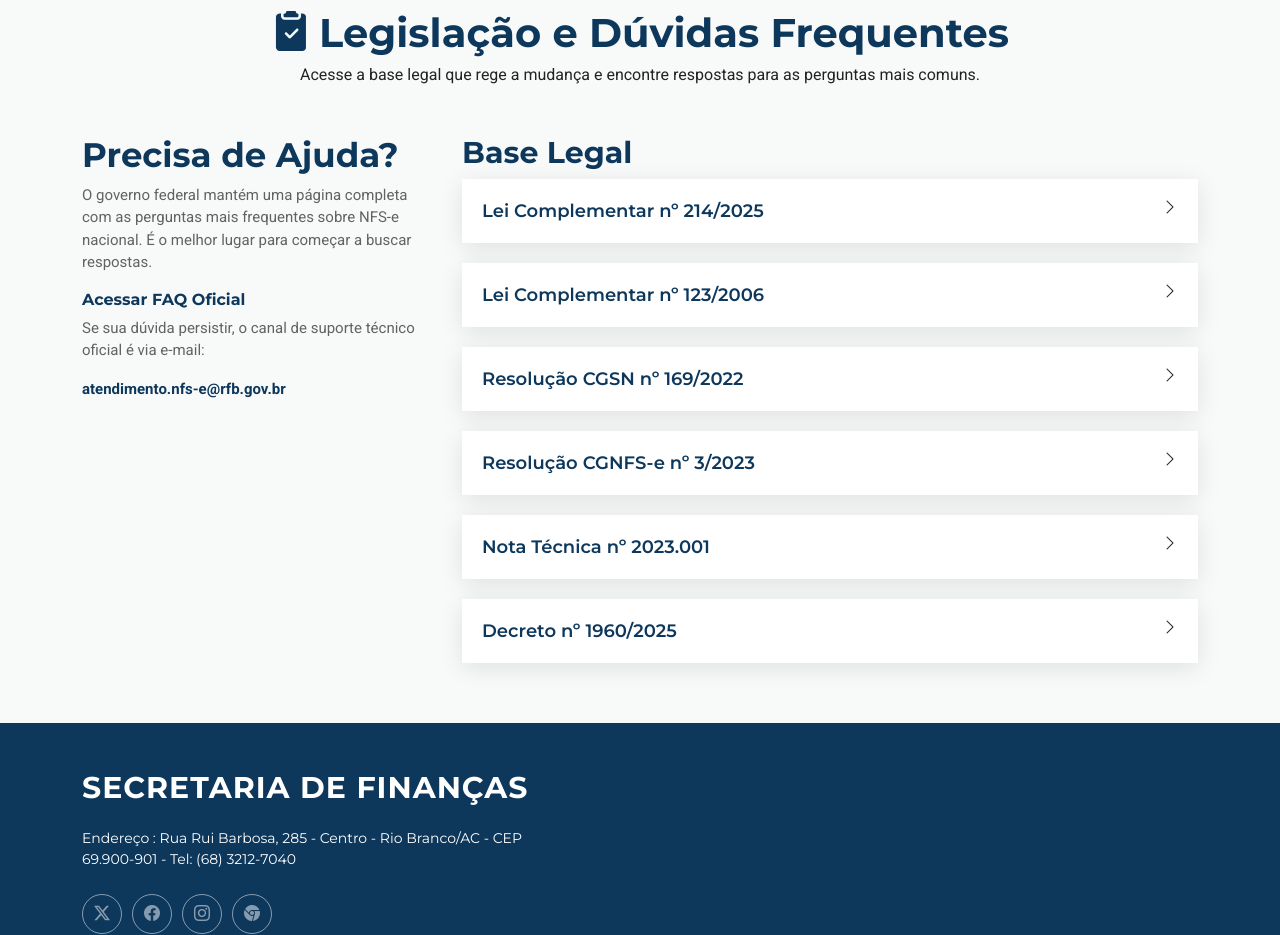
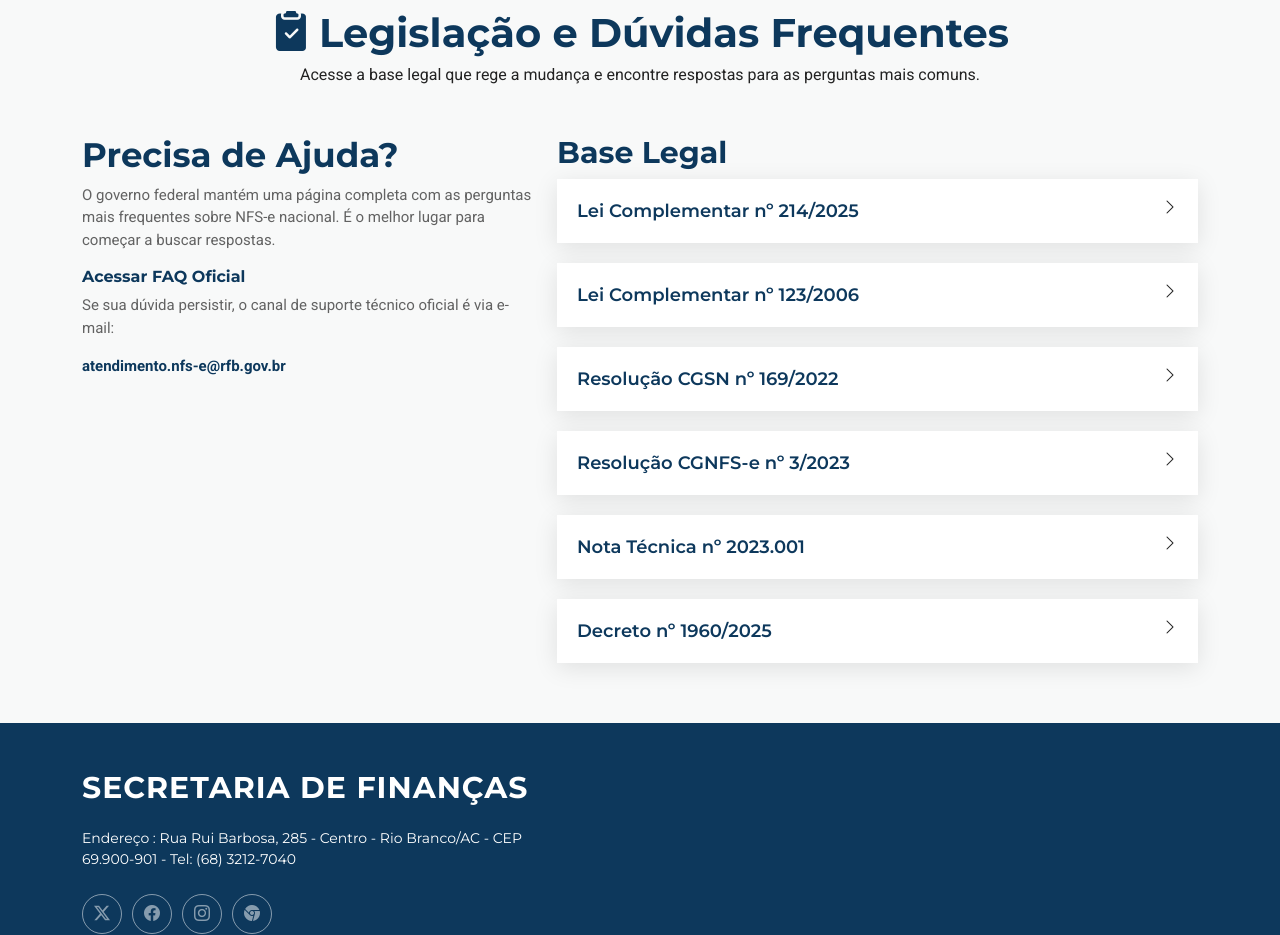
Before and after one commit to aluiziocatao/notanacional, a plain HTML site: page index.html in a window 1280 px wide. Shown: the part 2787-3722 px from the top of the page. Drawn offline with Linux system fonts and the light colour scheme.

Commit message:
Ajuste de layout

```diff
--- a/index.html
+++ b/index.html
@@ -232,7 +232,7 @@
             Acesse a base legal que rege a mudança e encontre respostas para as perguntas mais comuns.
           </p>
         <div class="row gy-4 mt-4">
-          <div class="col-lg-4">
+          <div class="col-lg-5">
             <div class="content px-xl-10">
               <h3><span><strong>Precisa de Ajuda?</strong></span></h3>
               <p>O governo federal mantém uma página completa com as perguntas mais frequentes sobre NFS-e nacional.
@@ -243,7 +243,7 @@
               <p><strong><a href="mailto:atendimento.nfs-e@rfb.gov.br" target="_blank">atendimento.nfs-e@rfb.gov.br</a></strong></p>
             </div>
           </div>
-          <div class="col-lg-8">
+          <div class="col-lg-7">
             <h3>Base Legal</h3>
             <div class="faq-container">
               <div class="faq-item">
@@ -307,7 +307,6 @@
                 <i class="faq-toggle bi bi-chevron-right"></i>
               </div><!-- End Faq item-->
             </div>
-          </div>
           </div>
         </div>
       </div>
```
